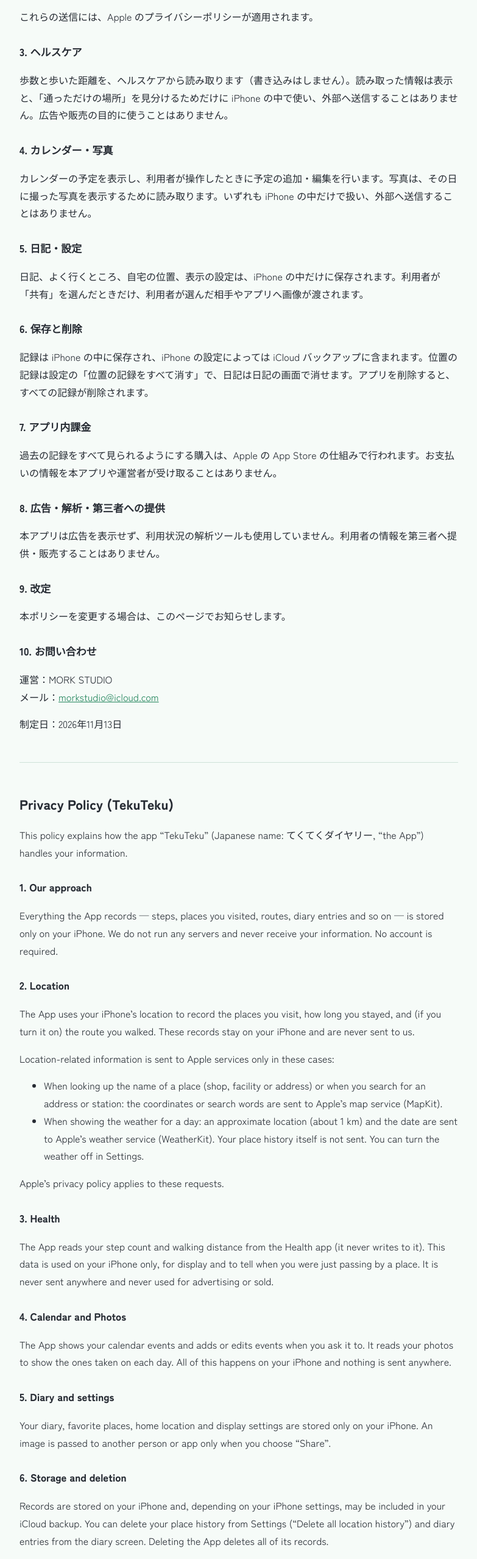
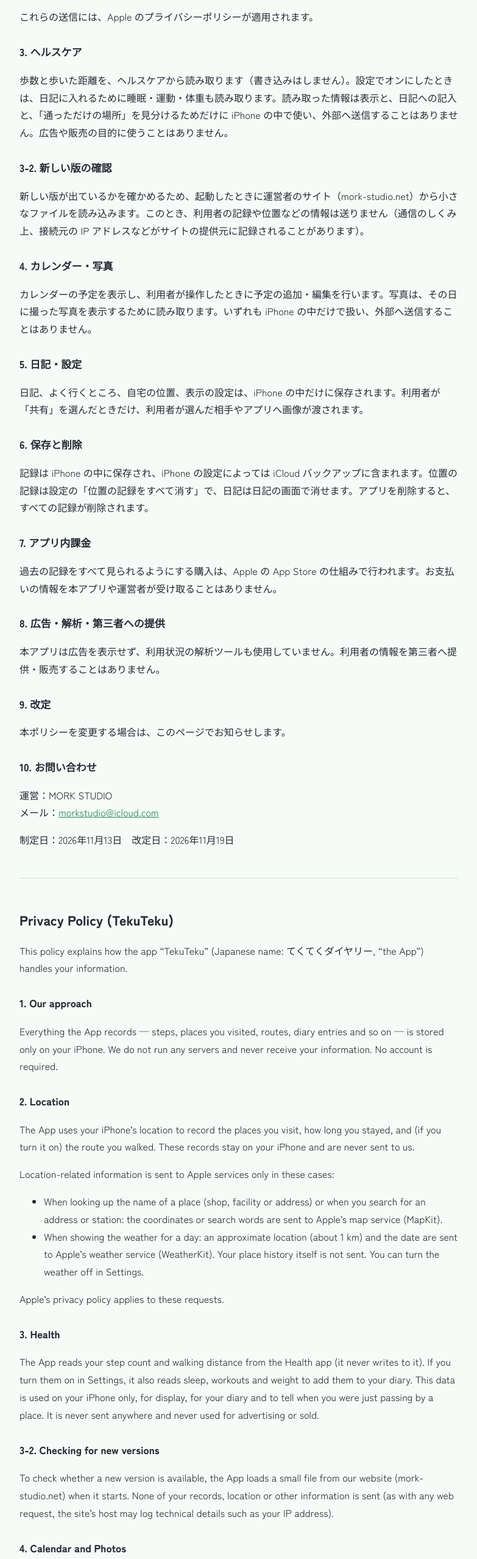
Before and after one commit to moanoco-mork/mork-studio, a plain HTML site: page tekuteku/privacy.html in a window 1280 px wide. Shown: the part 793-3350 px from the top of the page at 61% size, without its empty margins (248-1031 px from the left). Drawn offline with Linux system fonts and the light colour scheme; a web font is replaced by a local one.

Commit message:
プライバシーポリシー: 新しい版の確認（mork-studio.net の version.json）と、てくてくの睡眠・運動・体重を追記（モリオ OK）
Co-Authored-By: Claude Opus 5.5 <noreply@anthropic.com>
Claude-Session: https://claude.ai/code/session_01WoLvv5ozhakkJfEWvCF7kD

```diff
--- a/tekuteku/privacy.html
+++ b/tekuteku/privacy.html
@@ -24,7 +24,10 @@
 <p>これらの送信には、Apple のプライバシーポリシーが適用されます。</p>
 
 <h2>3. ヘルスケア</h2>
-<p>歩数と歩いた距離を、ヘルスケアから読み取ります（書き込みはしません）。読み取った情報は表示と、「通っただけの場所」を見分けるためだけに iPhone の中で使い、外部へ送信することはありません。広告や販売の目的に使うことはありません。</p>
+<p>歩数と歩いた距離を、ヘルスケアから読み取ります（書き込みはしません）。設定でオンにしたときは、日記に入れるために睡眠・運動・体重も読み取ります。読み取った情報は表示と、日記への記入と、「通っただけの場所」を見分けるためだけに iPhone の中で使い、外部へ送信することはありません。広告や販売の目的に使うことはありません。</p>
+
+<h2>3-2. 新しい版の確認</h2>
+<p>新しい版が出ているかを確かめるため、起動したときに運営者のサイト（mork-studio.net）から小さなファイルを読み込みます。このとき、利用者の記録や位置などの情報は送りません（通信のしくみ上、接続元の IP アドレスなどがサイトの提供元に記録されることがあります）。</p>
 
 <h2>4. カレンダー・写真</h2>
 <p>カレンダーの予定を表示し、利用者が操作したときに予定の追加・編集を行います。写真は、その日に撮った写真を表示するために読み取ります。いずれも iPhone の中だけで扱い、外部へ送信することはありません。</p>
@@ -46,7 +49,7 @@
 
 <h2>10. お問い合わせ</h2>
 <p>運営：MORK STUDIO<br>メール：<a href="mailto:morkstudio@icloud.com">morkstudio@icloud.com</a></p>
-<p>制定日：2026年11月13日</p>
+<p>制定日：2026年11月13日　改定日：2026年11月19日</p>
 
 <hr>
 
@@ -66,7 +69,10 @@
 <p>Apple’s privacy policy applies to these requests.</p>
 
 <h2>3. Health</h2>
-<p>The App reads your step count and walking distance from the Health app (it never writes to it). This data is used on your iPhone only, for display and to tell when you were just passing by a place. It is never sent anywhere and never used for advertising or sold.</p>
+<p>The App reads your step count and walking distance from the Health app (it never writes to it). If you turn them on in Settings, it also reads sleep, workouts and weight to add them to your diary. This data is used on your iPhone only, for display, for your diary and to tell when you were just passing by a place. It is never sent anywhere and never used for advertising or sold.</p>
+
+<h2>3-2. Checking for new versions</h2>
+<p>To check whether a new version is available, the App loads a small file from our website (mork-studio.net) when it starts. None of your records, location or other information is sent (as with any web request, the site’s host may log technical details such as your IP address).</p>
 
 <h2>4. Calendar and Photos</h2>
 <p>The App shows your calendar events and adds or edits events when you ask it to. It reads your photos to show the ones taken on each day. All of this happens on your iPhone and nothing is sent anywhere.</p>
@@ -88,5 +94,5 @@
 
 <h2>10. Contact</h2>
 <p>MORK STUDIO<br>Email: <a href="mailto:morkstudio@icloud.com">morkstudio@icloud.com</a></p>
-<p>Effective: November 13, 2026</p>
+<p>Effective: November 13, 2026 / Updated: November 19, 2026</p>
 </main></body></html>
```
Also changed, not shown: ekikan/privacy.html (+4 -1 lines).
